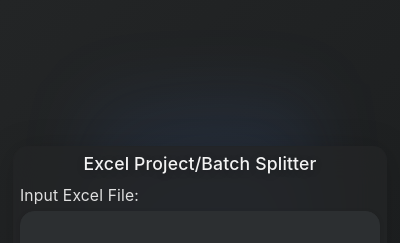
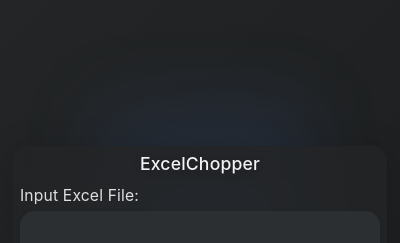
Before and after one commit to clssck/excel_splitter, an Electron app: page index.html in a window 400 px wide. Shown: the top 243 px of the page. Drawn offline with Linux system fonts and the light colour scheme; no server answers.

Commit message:
refactor: rename product from ExcelSlitter to ExcelChopper and update related scripts
- Updated productName in package.json to ExcelChopper.
- Modified distribution scripts for Windows and macOS to reflect the new product name.
- Upgraded electron-builder version from 24.13.3 to 26.0.12.

[release]

```diff
--- a/index.html
+++ b/index.html
@@ -2,7 +2,7 @@
 <html lang="en">
 <head>
   <meta charset="UTF-8">
-  <title>Excel Project/Batch Splitter</title>
+  <title>ExcelChopper</title>
   <meta http-equiv="Content-Security-Policy" content="script-src 'self';">
   <meta name="viewport" content="width=device-width, initial-scale=1.0">
   <style>
@@ -286,7 +286,7 @@
   <div class="center-container">
     <div class="background-blur"></div>
     <div class="app-card">
-      <div class="app-title">Excel Project/Batch Splitter</div>
+      <div class="app-title">ExcelChopper</div>
       <div class="row path-row">
         <label for="inputFile">Input Excel File:</label>
         <input type="text" id="inputFile">
```
Also changed, not shown: package.json (+6 -6 lines), .github/workflows/node.js.yml, 2 other files.
